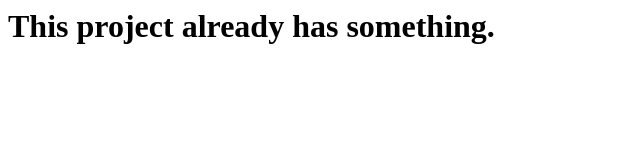
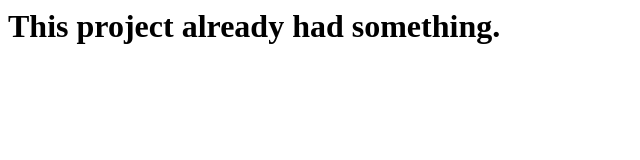
Before and after one commit to JMDowns/git-one, a plain HTML site: page index.html in a window 1280 px wide. Shown: the full height of the page, 0-640 px from the left. Drawn offline with Linux system fonts and the light colour scheme.

Commit message:
changedh1

```diff
--- a/index.html
+++ b/index.html
@@ -4,6 +4,6 @@
     <title>helloo!</title>
   </head>
   <body>
-    <h1>This project already has something.</h1>
+    <h1>This project already had something.</h1>
   </body>
 </html>
```
